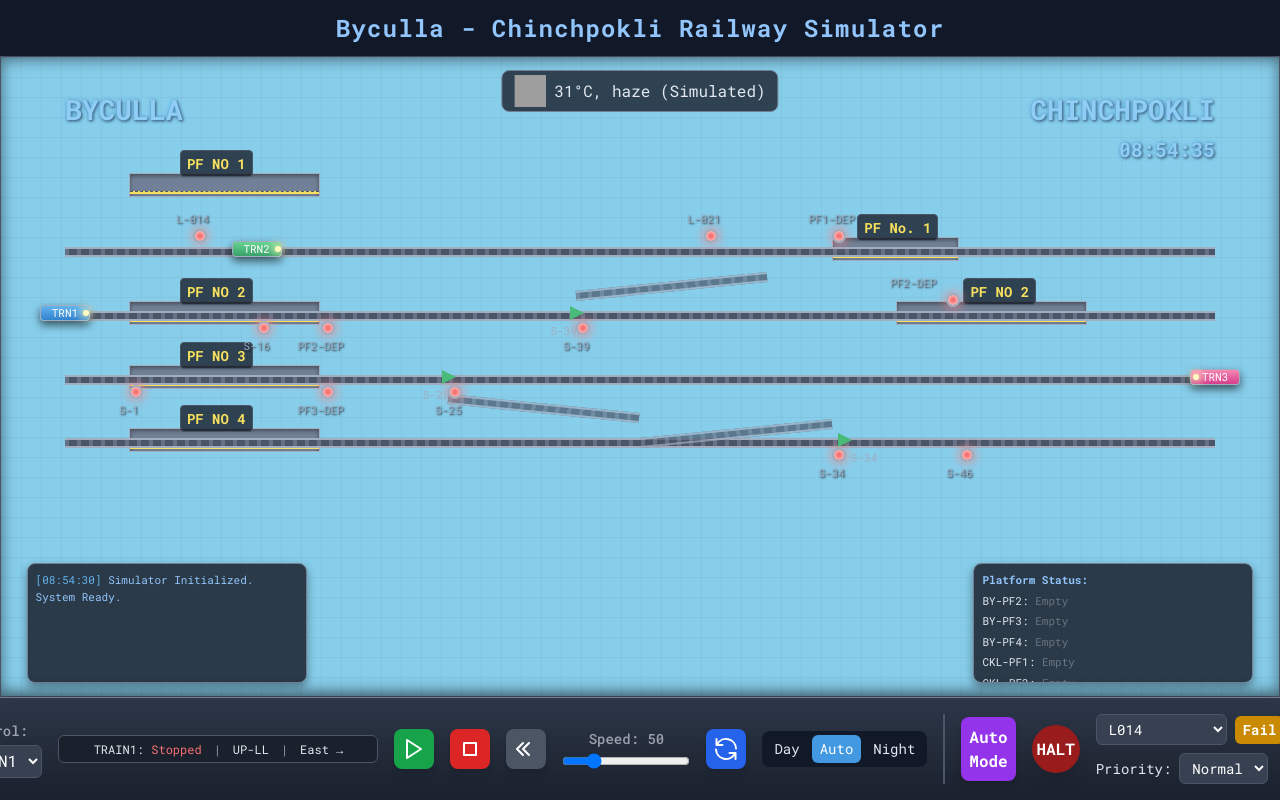
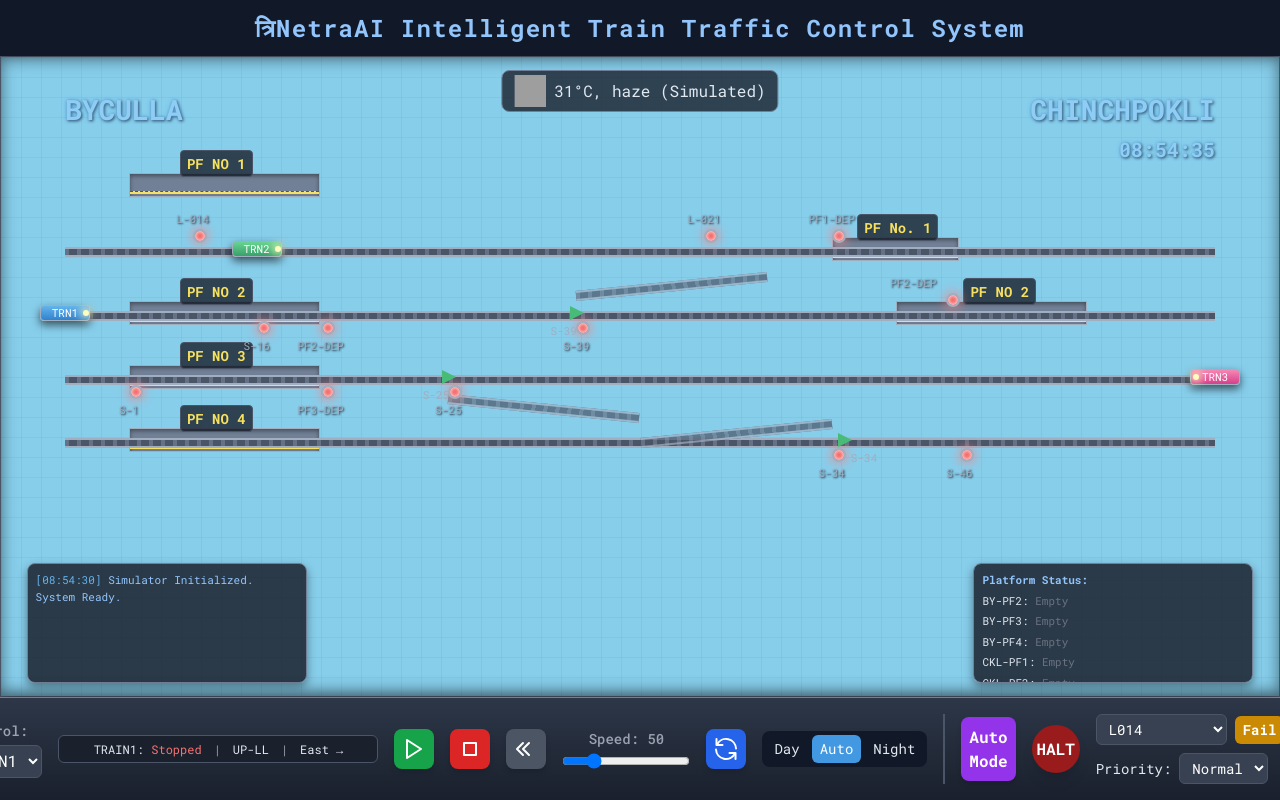
Before and after one commit to ayushadv16/Trinetra, a plain HTML site: page index.html in a window 1280 px wide. Shown: the top 800 px of the page. Drawn offline with nearby package versions, Linux system fonts and the light colour scheme; grey boxes are pictures that could not be loaded.

Commit message:
Update index.html

```diff
--- a/index.html
+++ b/index.html
@@ -238,7 +238,7 @@
 <body class="flex flex-col h-screen">
 
     <header class="bg-gray-900 text-center py-3 shadow-lg z-20">
-        <h1 class="text-2xl font-bold text-blue-300 tracking-wider">Byculla - Chinchpokli Railway Simulator</h1>
+        <h1 class="text-2xl font-bold text-blue-300 tracking-wider">त्रिNetraAI Intelligent Train Traffic Control System</h1>
     </header>
 
     <!-- Simulation Area -->
```
